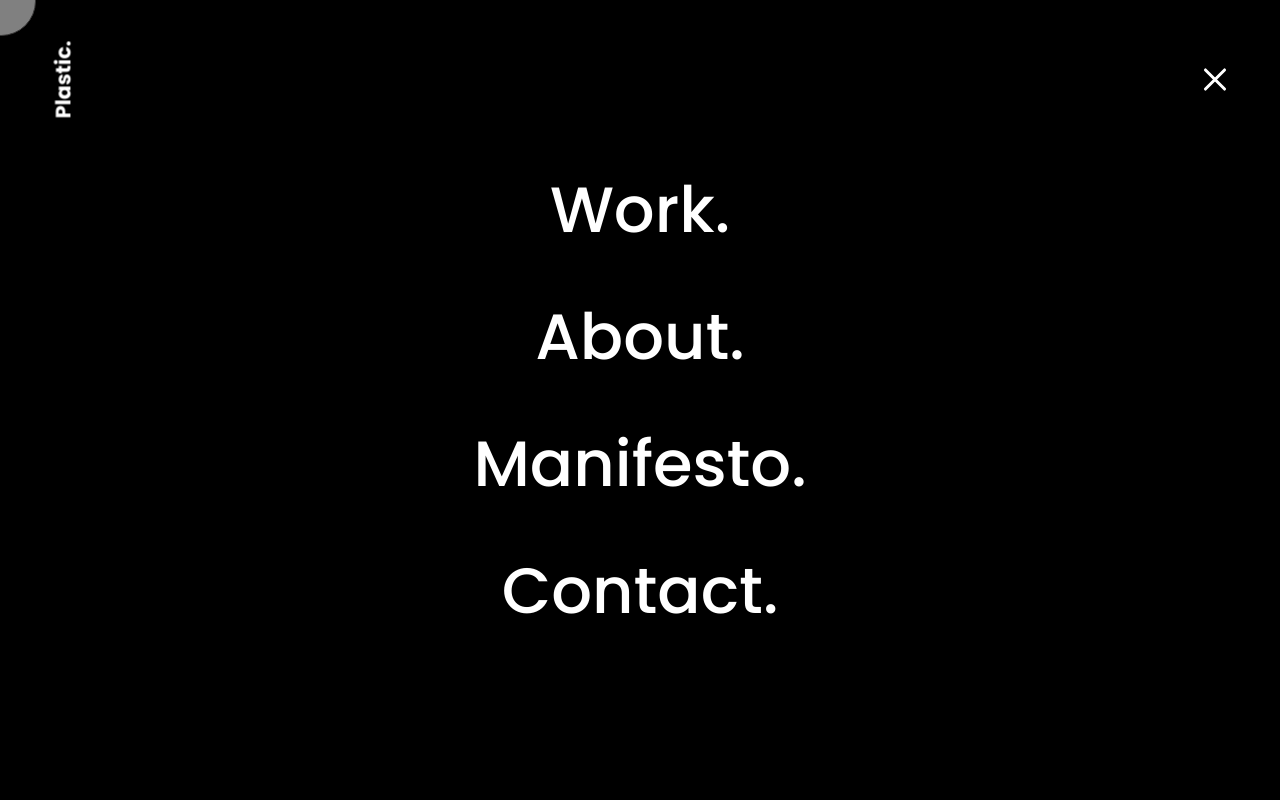
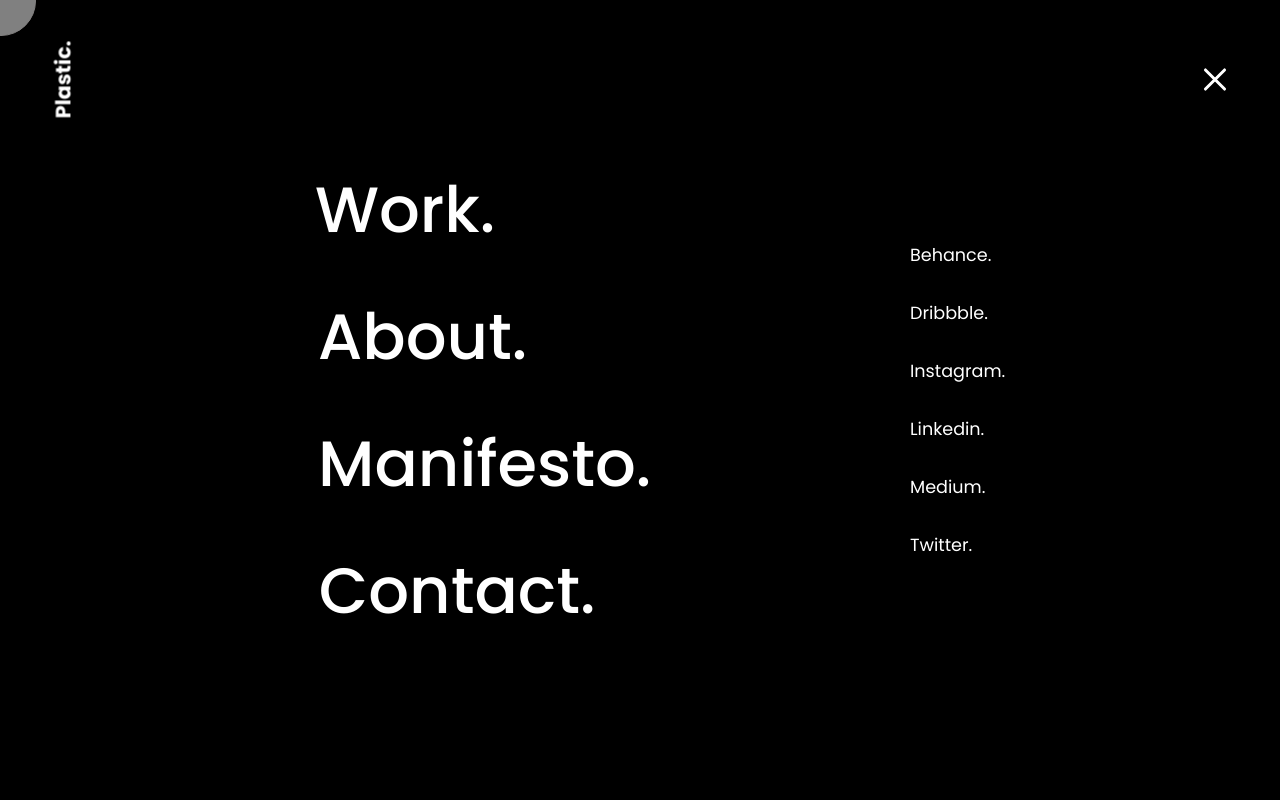
Before and after one commit to Mahdi15-879/Ui-template-with-React.js-4, a React (Create React App) app: page / in a window 1280 px wide. Both pictures are taken after a click on the button 1220 px from the left and 79 px from the top of the page. Shown: the top 800 px of the page. Built offline with nearby package versions, Linux system fonts and the light colour scheme.

Commit message:
Emprove somethings

```diff
--- a/src/App.css
+++ b/src/App.css
@@ -9,6 +9,12 @@ html,
 body,
 * {
   cursor: none;
+}
+
+html {
+  scroll-snap-type: y mandatory;
+  overflow: scroll;
+  overflow-x: hidden;
 }
 
 body {
--- a/src/App.js
+++ b/src/App.js
@@ -9,13 +9,66 @@ import Footer from "./components/Footer";
 
 import "./App.css";
 
+const images = [
+  {
+    id: "1",
+    imgUrl: "lobelia-home-img_1440_2x.png",
+    bodyTitle_1: "Web design",
+    bodyTitle_2: "Worldwide",
+    bodyDes: "Lobelia Earth website.",
+    bgColor: "#000",
+  },
+  {
+    id: "2",
+    imgUrl: "strabe-home-img_1440_2x.png",
+    bodyTitle_1: "Product and branding design",
+    bodyTitle_2: "Worldwide",
+    bodyDes: "Sträbe retail community",
+    bgColor: "#080452",
+  },
+  {
+    id: "3",
+    imgUrl: "hitachi-website_1441_1x.png",
+    bodyTitle_1: "Global Website",
+    bodyTitle_2: "Worldwide",
+    bodyDes: "Hitachi Cooling & Heating",
+    bgColor: "#de103c",
+  },
+  {
+    id: "4",
+    imgUrl: "iota_1440_2x.png",
+    bodyTitle_1: "Web design and branding",
+    bodyTitle_2: "Germany",
+    bodyDes: "IOTA Foundation.",
+    bgColor: "#5711ba",
+  },
+  {
+    id: "5",
+    imgUrl: "desigual_1441_1x.png",
+    bodyTitle_1: "iPad application",
+    bodyTitle_2: "Worldwide",
+    bodyDes: "Desigual Look Book.",
+    bgColor: "#ebc138",
+  },
+];
+
 function App() {
   return (
     <div className="App">
       <CustomCursor />
       <Navbar />
       <Header />
-      <Body />
+      {images.map((image) => (
+        <Body
+          key={image.id}
+          imgUrl={image.imgUrl}
+          bodyTitle_1={image.bodyTitle_1}
+          bodyTitle_2={image.bodyTitle_2}
+          bodyDes={image.bodyDes}
+          bgColor={image.bgColor}
+          id={image.id}
+        />
+      ))}
       <View />
       <Footer />
     </div>
--- a/src/Styles/Body.css
+++ b/src/Styles/Body.css
@@ -1,6 +1,7 @@
 .Body {
   width: 70%;
   margin: auto;
+  scroll-snap-align: start;
 }
 
 .Body__row {
--- a/src/Styles/CustomCursor.css
+++ b/src/Styles/CustomCursor.css
@@ -3,7 +3,7 @@
   border-radius: 50%;
   width: 70px;
   height: 70px;
-  border: 1px solid rgb(58, 57, 57);
+  border: 1px solid rgb(131, 129, 129);
   background-color: rgba(255, 255, 255, 0.5);
   pointer-events: none;
   overflow: hidden;
--- a/src/Styles/Header.css
+++ b/src/Styles/Header.css
@@ -5,6 +5,7 @@
   align-items: center;
   justify-content: center;
   text-align: center;
+  scroll-snap-align: start;
 }
 
 .Header h3 {
--- a/src/Styles/Navbar.css
+++ b/src/Styles/Navbar.css
@@ -24,8 +24,7 @@
 
 .navbar__links {
   display: flex;
-  flex-direction: column;
-  justify-content: center;
+  justify-content: space-evenly;
   align-items: center;
   position: fixed;
   left: 0;
@@ -37,6 +36,30 @@
   visibility: hidden;
   background-color: #000;
   transition: all 0.8s ease-out;
+}
+
+.navbar__links ul:nth-of-type(1) li .navbar__link {
+  display: flex;
+  align-items: center;
+}
+
+.navbar__links ul:nth-of-type(1) li .navbar__link span {
+  font-size: 0.8rem;
+  font-weight: 600;
+  margin-right: 1.5rem;
+  opacity: 0;
+  transition: all 0.3s ease-in;
+  transform: translateY(10px);
+}
+
+.navbar__links ul:nth-of-type(1) li .navbar__link:hover span {
+  opacity: 1;
+  transform: translateY(0);
+}
+
+.navbar__links ul:nth-of-type(2) li .navbar__link {
+  font-size: 1.1rem;
+  font-weight: 400;
 }
 
 .show-nav .navbar__links {
@@ -131,3 +154,32 @@
 .show-nav .slideInDown-4 {
   transition: all 1.4s ease-out;
 }
+
+.show-nav .slideInDown-5 {
+  transition: all 1.5s ease-out;
+}
+
+.show-nav .slideInDown-6 {
+  transition: all 1.6s ease-out;
+}
+
+@media only screen and (max-width: 768px) {
+  .navbar {
+    padding: 4rem 0.5rem;
+  }
+
+  .navbar__links {
+    flex-direction: column;
+    text-align: center;
+    justify-content: space-around;
+  }
+
+  .navbar__link {
+    font-size: 2.5rem;
+    font-weight: 500;
+  }
+
+  .navbar__links ul:nth-of-type(1) li .navbar__link span {
+    opacity: 1;
+  }
+}
--- a/src/Styles/View.css
+++ b/src/Styles/View.css
@@ -5,6 +5,7 @@
   align-items: center;
   justify-content: center;
   text-align: center;
+  scroll-snap-align: start;
 }
 
 .View h1 {
--- a/src/components/Body.js
+++ b/src/components/Body.js
@@ -2,75 +2,30 @@ import React from "react";
 
 import "../Styles/Body.css";
 
-const images = [
-  {
-    id: "1",
-    imgUrl: "lobelia-home-img_1440_2x.png",
-    bodyTitle_1: "Web design",
-    bodyTitle_2: "Worldwide",
-    bodyDes: "Lobelia Earth website.",
-    bgColor: "#000",
-  },
-  {
-    id: "2",
-    imgUrl: "strabe-home-img_1440_2x.png",
-    bodyTitle_1: "Product and branding design",
-    bodyTitle_2: "Worldwide",
-    bodyDes: "Sträbe retail community",
-    bgColor: "#080452",
-  },
-  {
-    id: "3",
-    imgUrl: "hitachi-website_1441_1x.png",
-    bodyTitle_1: "Global Website",
-    bodyTitle_2: "Worldwide",
-    bodyDes: "Hitachi Cooling & Heating",
-    bgColor: "#de103c",
-  },
-  {
-    id: "4",
-    imgUrl: "iota_1440_2x.png",
-    bodyTitle_1: "Web design and branding",
-    bodyTitle_2: "Germany",
-    bodyDes: "IOTA Foundation.",
-    bgColor: "#5711ba",
-  },
-  {
-    id: "5",
-    imgUrl: "desigual_1441_1x.png",
-    bodyTitle_1: "iPad application",
-    bodyTitle_2: "Worldwide",
-    bodyDes: "Desigual Look Book.",
-    bgColor: "#ebc138",
-  },
-];
-
-const Body = () => {
+const Body = ({ imgUrl, bodyTitle_1, bodyTitle_2, bodyDes, bgColor, id }) => {
   return (
-    <div className="Body">
-      {images.map((image) => (
-        <div className="Body__row" key={image.id}>
+    <section className="Body" id={id}>
+      <div className="Body__row">
         <div
           className="Body__col-left"
-            style={{ backgroundColor: `${image.bgColor}` }}
+          style={{ background: `${bgColor}` }}
         >
           <figure>
-              <img src={require(`../images/${image.imgUrl}`)} alt="Banner" />
+            <img src={require(`../images/${imgUrl}`)} alt="Banner" />
           </figure>
         </div>
 
         <div className="Body__col-right">
           <h4>
-              {image.bodyTitle_1}
+            {bodyTitle_1}
             <span>-</span>
-              {image.bodyTitle_2}
+            {bodyTitle_2}
           </h4>
 
-            <h1>{image.bodyDes}</h1>
+          <h1>{bodyDes}</h1>
         </div>
       </div>
-      ))}
-    </div>
+    </section>
   );
 };
 
--- a/src/components/Header.js
+++ b/src/components/Header.js
@@ -5,7 +5,7 @@ import "../Styles/Header.css";
 
 const Header = () => {
   return (
-    <div className="Header">
+    <section className="Header" id="Header">
       <h3>Plastic is an award-winning international agency.</h3>
       <h1>We create remarkable</h1>
       <h1>
@@ -22,7 +22,7 @@ const Header = () => {
         />
       </h1>
       <button>Our showreel</button>
-    </div>
+    </section>
   );
 };
 
--- a/src/components/Navbar.js
+++ b/src/components/Navbar.js
@@ -12,28 +12,63 @@ const Navbar = () => {
   return (
     <nav className={`navbar ${showNav && "show-nav"}`}>
       <div className="navbar__logo">Plastic.</div>
-      <ul className="navbar__links">
+      <div className="navbar__links">
+        <ul>
           <li className="navbar__item slideInDown-1">
             <a href="#" className="navbar__link">
-            Work.
+              <span>01.</span> Work.
             </a>
           </li>
           <li className="navbar__item slideInDown-2">
             <a href="#" className="navbar__link">
-            About.
+              <span>02.</span> About.
             </a>
           </li>
           <li className="navbar__item slideInDown-3">
             <a href="#" className="navbar__link">
-            Manifesto.
+              <span>03.</span> Manifesto.
             </a>
           </li>
           <li className="navbar__item slideInDown-4">
             <a href="#" className="navbar__link">
-            Contact.
+              <span>04.</span> Contact.
             </a>
           </li>
         </ul>
+
+        <ul>
+          <li className="navbar__item slideInDown-1">
+            <a href="#" className="navbar__link">
+              Behance.
+            </a>
+          </li>
+          <li className="navbar__item slideInDown-2">
+            <a href="#" className="navbar__link">
+              Dribbble.
+            </a>
+          </li>
+          <li className="navbar__item slideInDown-3">
+            <a href="#" className="navbar__link">
+              Instagram.
+            </a>
+          </li>
+          <li className="navbar__item slideInDown-4">
+            <a href="#" className="navbar__link">
+              Linkedin.
+            </a>
+          </li>
+          <li className="navbar__item slideInDown-5">
+            <a href="#" className="navbar__link">
+              Medium.
+            </a>
+          </li>
+          <li className="navbar__item slideInDown-6">
+            <a href="#" className="navbar__link">
+              Twitter.
+            </a>
+          </li>
+        </ul>
+      </div>
       <button className="navbar__burger" onClick={handleShowNav}>
         <span className="burger-bar"></span>
       </button>
--- a/src/components/View.js
+++ b/src/components/View.js
@@ -4,9 +4,9 @@ import "../Styles/View.css";
 
 const View = () => {
   return (
-    <div className="View">
+    <section className="View" id="View">
       <h1>View more work.</h1>
-    </div>
+    </section>
   );
 };
 
```
Lines whose indentation alone changed are shown as unchanged.
